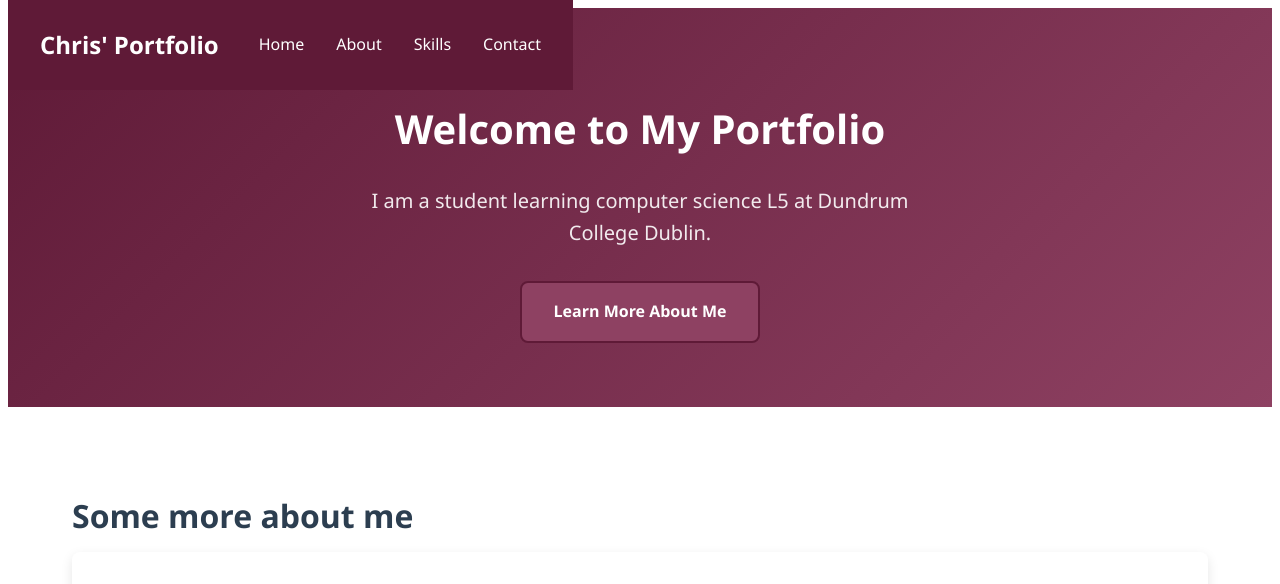
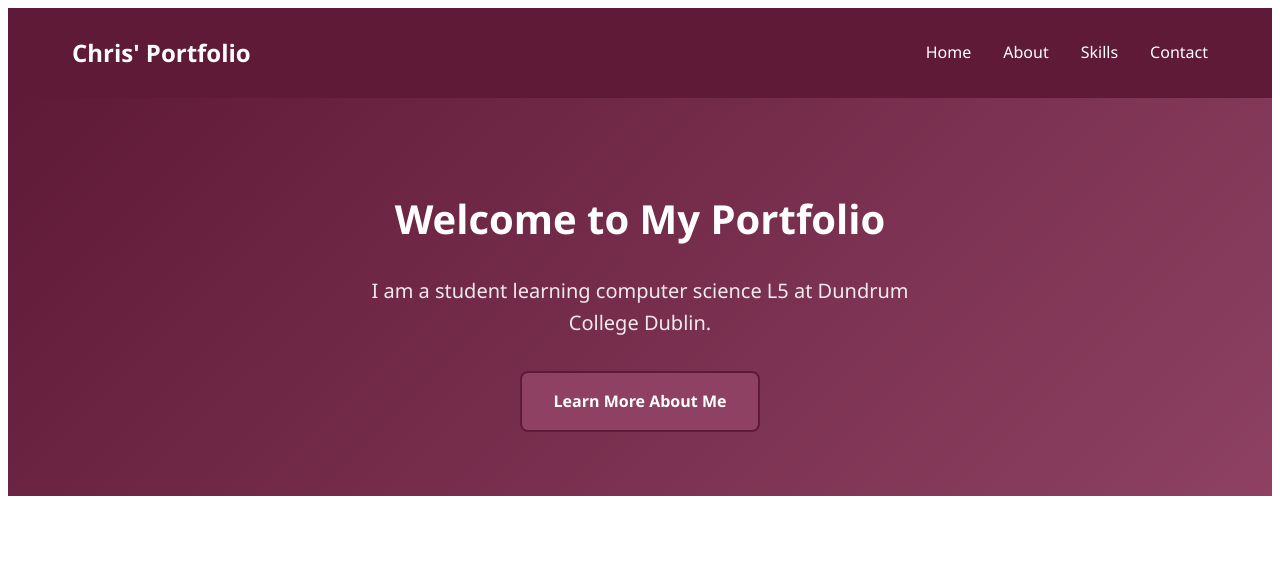
Before and after one commit to chrisw1234567/Portfolio, a plain HTML site: page index.html in a window 1280 px wide. Shown: the top 584 px of the page. Drawn offline with Linux system fonts and the light colour scheme.

Commit message:
ew fixed header suuuucks

```diff
--- a/styles.css
+++ b/styles.css
@@ -236,10 +236,11 @@ header {
     background-color: var(--primary-color);
     color: var(--white);
     padding: var(--spacing-sm) 0;
-    position: fixed;
+    position: sticky;
     top: 0;
     z-index: 100;
-    position: fixed + top: 0
+
+    position: sticky + top: 0
 }
 
 .header-content {
```
